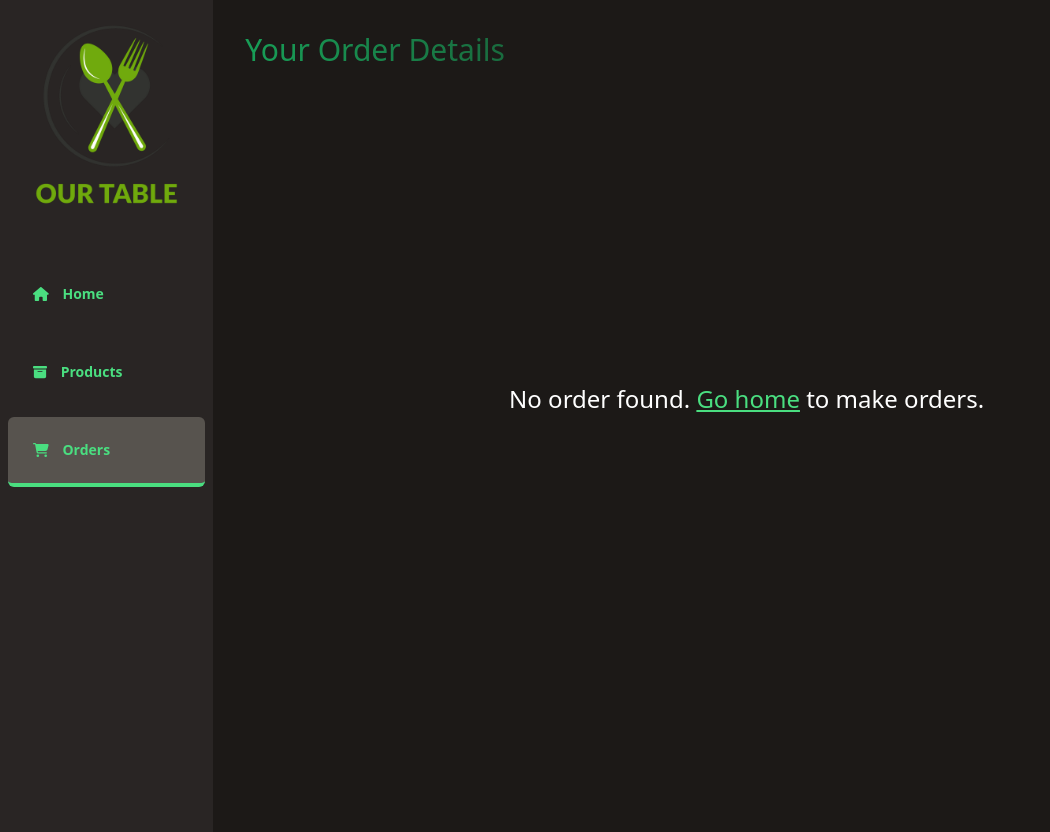
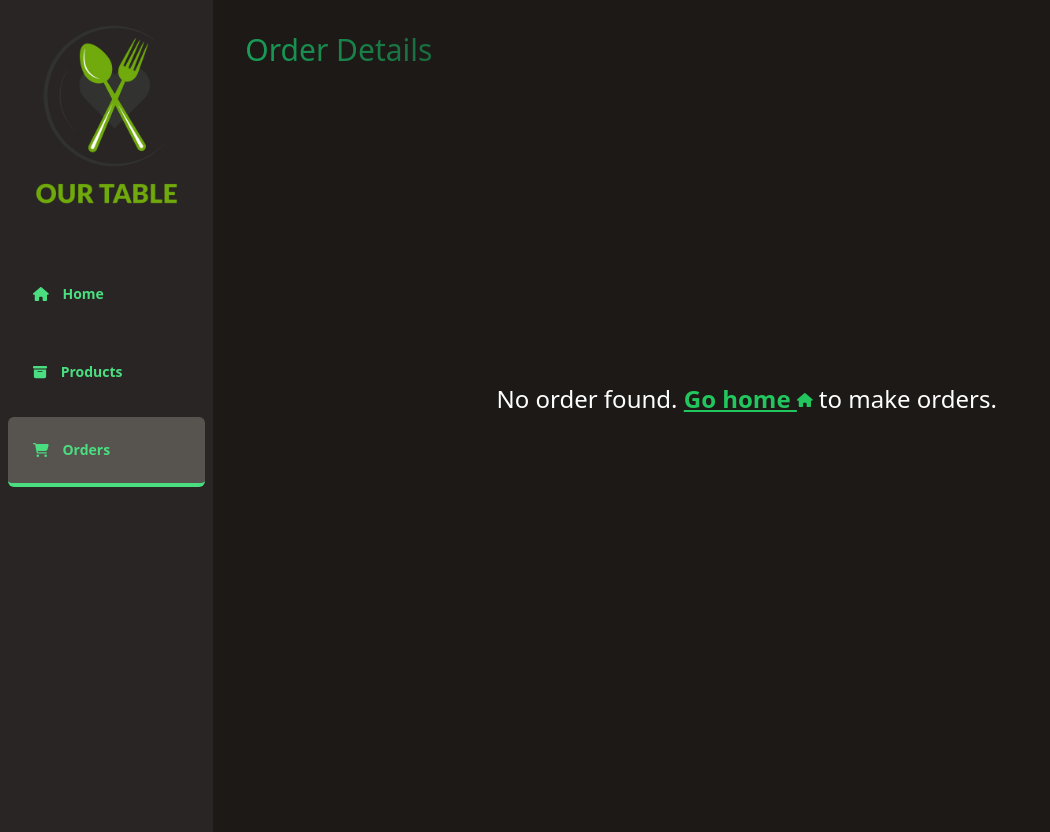
Before and after one commit to KadirKarabacak/nuxt-web-app, a Nuxt app: page /orders in a window 1280 px wide. Shown: the whole page, without its empty margins (0-1050 px from the left). Built offline with nearby package versions, Linux system fonts and the light colour scheme.

Commit message:
feat: update order page styling

```diff
--- a/pages/orders.vue
+++ b/pages/orders.vue
@@ -4,7 +4,7 @@
       <n-gradient-text type="success" :class="{
           'text-center w-full': isMobile,
         }">
-        Your Order Details
+        Order Details
       </n-gradient-text>
     </h1>
     <div v-if="orders?.length > 0">
@@ -13,7 +13,9 @@
       </div>
     </div>
     <div v-else class="w-full h-[80%] flex justify-center items-center">
-      <p class="text-white text-2xl">No order found. <router-link to="/" class="underline text-green-400">Go home</router-link> to make orders.</p>
+      <p class="text-white text-2xl">No order found. <router-link to="/" class="underline text-green-500 font-bold">Go home <client-only>
+           <font-awesome-icon icon="home" class="text-sm pb-[0.2rem]" />
+        </client-only> </router-link> to make orders.</p>
     </div>
   </div>
 </template>
```
